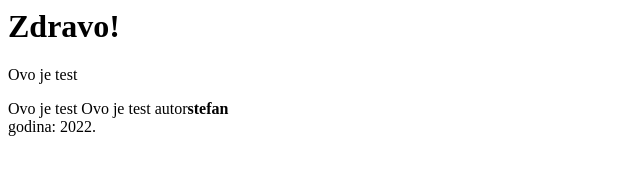
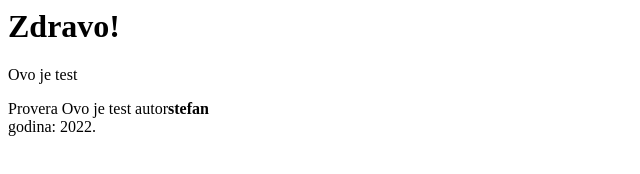
Before and after one commit to fanemiha/test1, a plain HTML site: page index.html in a window 1280 px wide. Shown: the full height of the page, 0-640 px from the left. Drawn offline with Linux system fonts and the light colour scheme.

Commit message:
menjamo jedan paragraf

```diff
--- a/index.html
+++ b/index.html
@@ -2,7 +2,7 @@
  <body>
   <h1>Zdravo!</h1>
   <p>Ovo je test</p>
-  <p1>Ovo je test</p1>
+  <p1>Provera</p1>
   <p2>Ovo je test</p2>
   <span>autor<b>stefan</b></span>
 <footer>godina: 2022.</footer>
```
